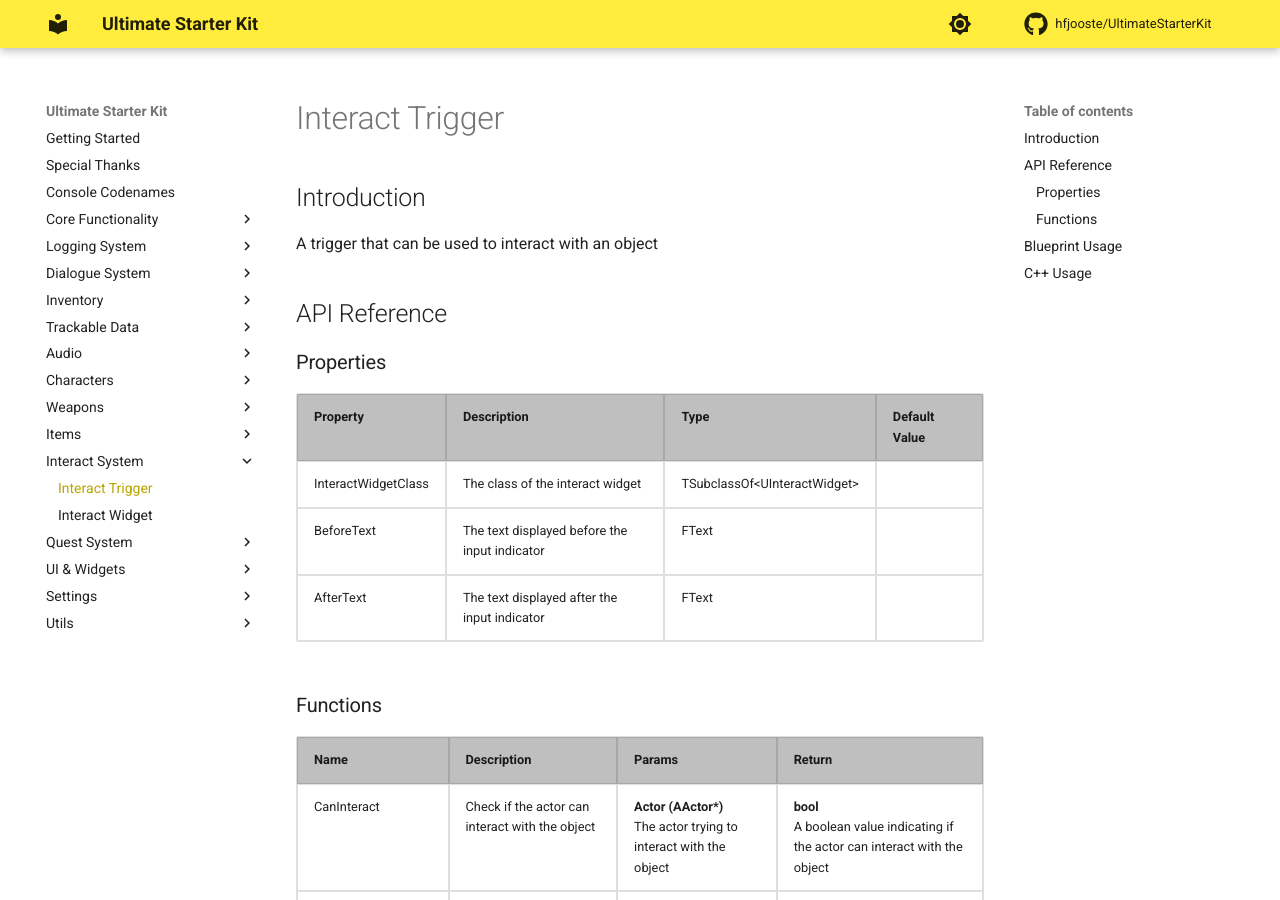
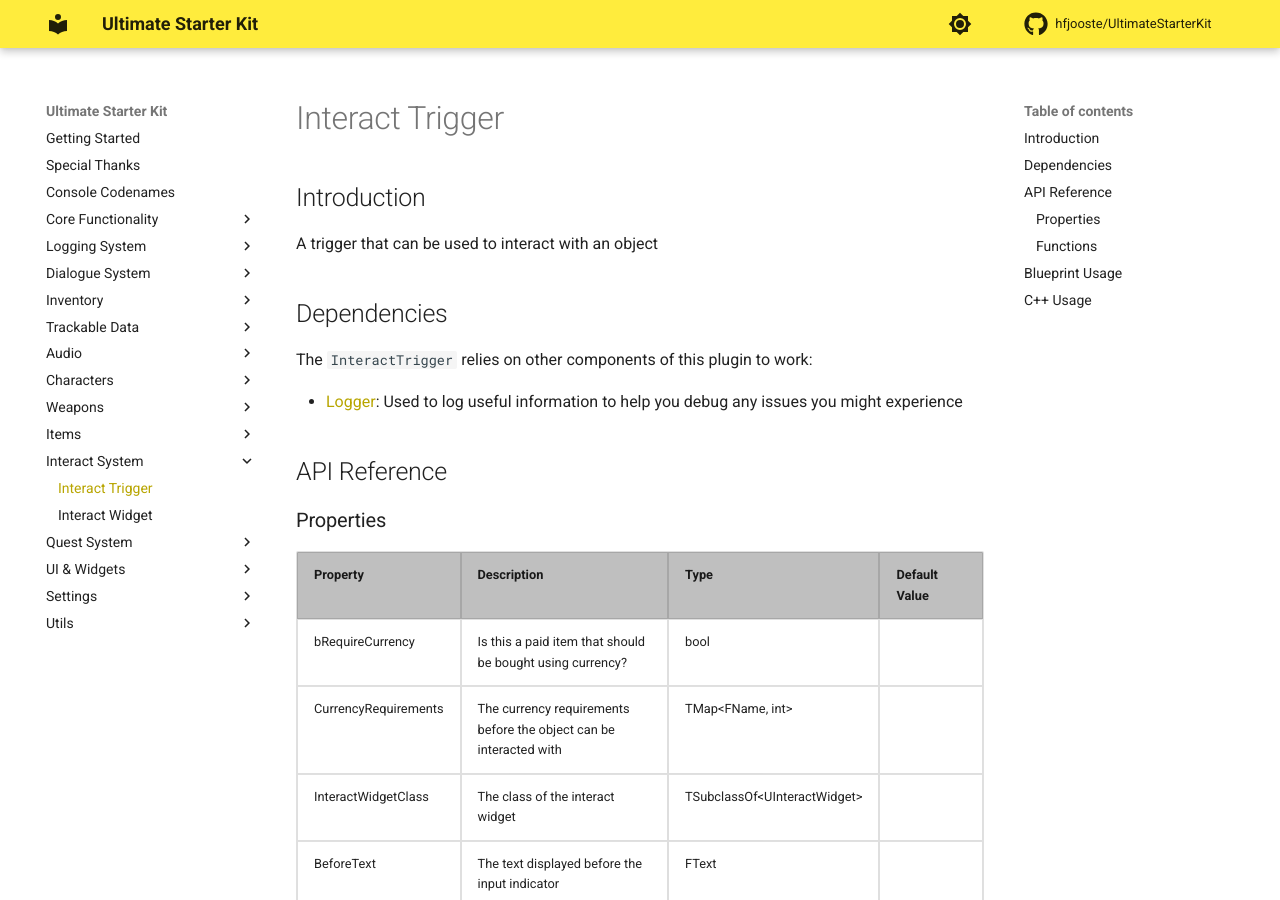
Before and after one commit to hfjooste/UltimateStarterKit, an MkDocs documentation site: the page built from docs/interacttrigger.md, in a window 1280 px wide and 900 px high. Built offline with MkDocs 1.6.1 and Material for MkDocs 9.7.7, drawn with Linux system fonts in a browser that asks for light colours; comment, search, counter and statistics services are not loaded.

Commit message:
Updated documentation

```diff
--- a/docs/interacttrigger.md
+++ b/docs/interacttrigger.md
@@ -1,5 +1,11 @@
 ## Introduction
 A trigger that can be used to interact with an object
+
+## Dependencies
+The <code>InteractTrigger</code> relies on other components of this plugin to work:
+<ul>
+	<li><a href="../logger">Logger</a>: Used to log useful information to help you debug any issues you might experience</li>
+</ul>
 
 ## API Reference
 ### Properties
@@ -9,6 +15,18 @@
 		<th>Description</th>
 		<th>Type</th>
 		<th>Default Value</th>
+	</tr>
+	<tr>
+		<td>bRequireCurrency</td>
+		<td>Is this a paid item that should be bought using currency?</td>
+		<td>bool</td>
+		<td></td>
+	</tr>
+	<tr>
+		<td>CurrencyRequirements</td>
+		<td>The currency requirements before the object can be interacted with</td>
+		<td>TMap&lt;FName, int&gt;</td>
+		<td></td>
 	</tr>
 	<tr>
 		<td>InteractWidgetClass</td>
```
